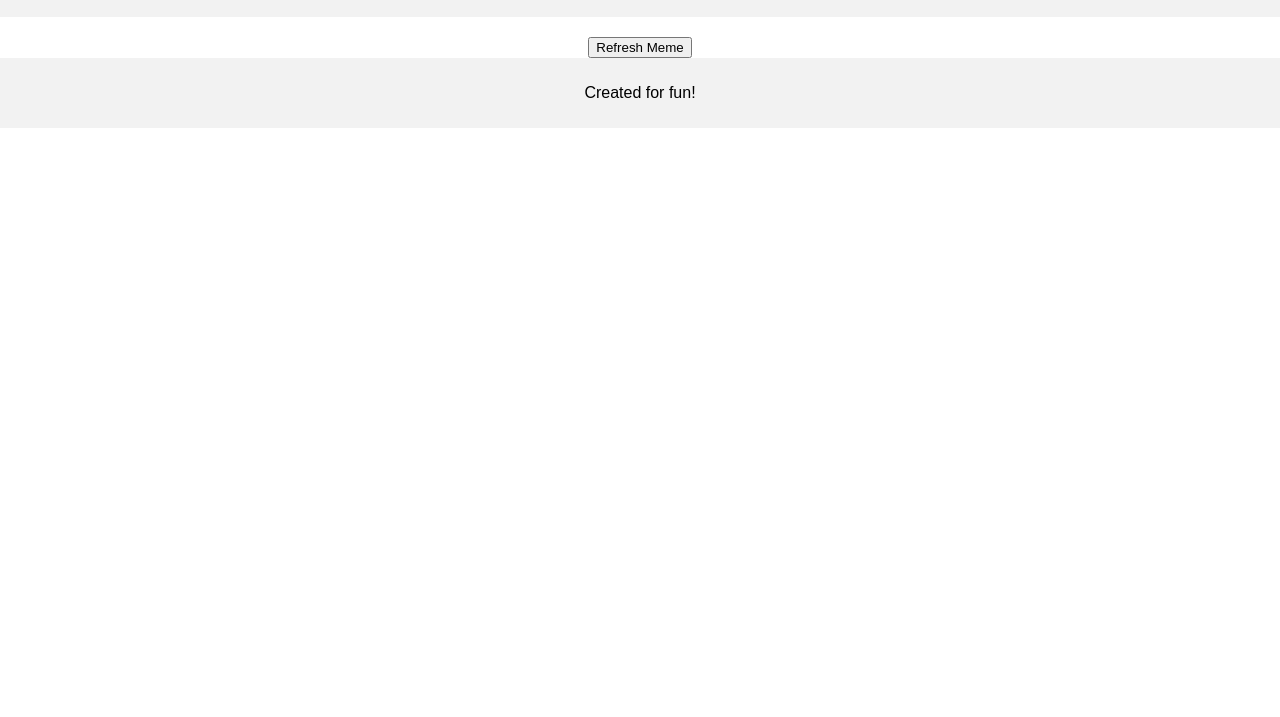
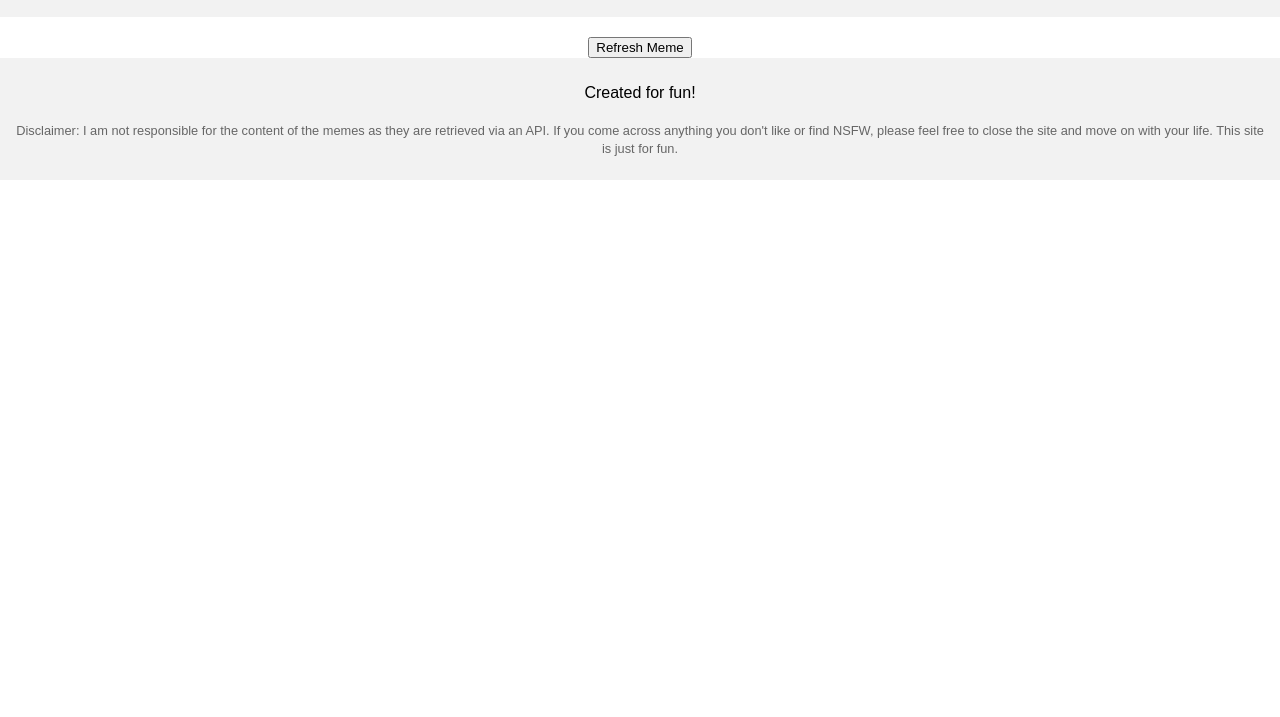
Before and after one commit to raymondariwoola/renewcardforrajat, a plain HTML site: page index.html in a window 1280 px wide. Shown: the part 83-800 px from the top of the page. Drawn offline with Linux system fonts and the light colour scheme; no server answers.

Commit message:
add disclaimer

```diff
--- a/css/style.css
+++ b/css/style.css
@@ -31,3 +31,10 @@ body {
     font-size: 2em;
     cursor: pointer;
   }
+  .disclaimer {
+    font-size: 0.8em;
+    color: #666;
+    margin-top: 20px;
+    padding: 0 10px;
+    line-height: 1.4;
+  }
--- a/index.html
+++ b/index.html
@@ -16,8 +16,14 @@
         <!-- Memes will be loaded here -->
     </main>
     <button onclick="fetchMeme()">Refresh Meme</button>
+
     <footer>
         <p>Created for fun!</p>
+        <p class="disclaimer">
+            Disclaimer: I am not responsible for the content of the memes as they are retrieved via an API.
+            If you come across anything you don't like or find NSFW, please feel free to close the site and move on with your life.
+            This site is just for fun.
+          </p>
     </footer>
     <script src="script/main.js"></script>
 </body>
```
